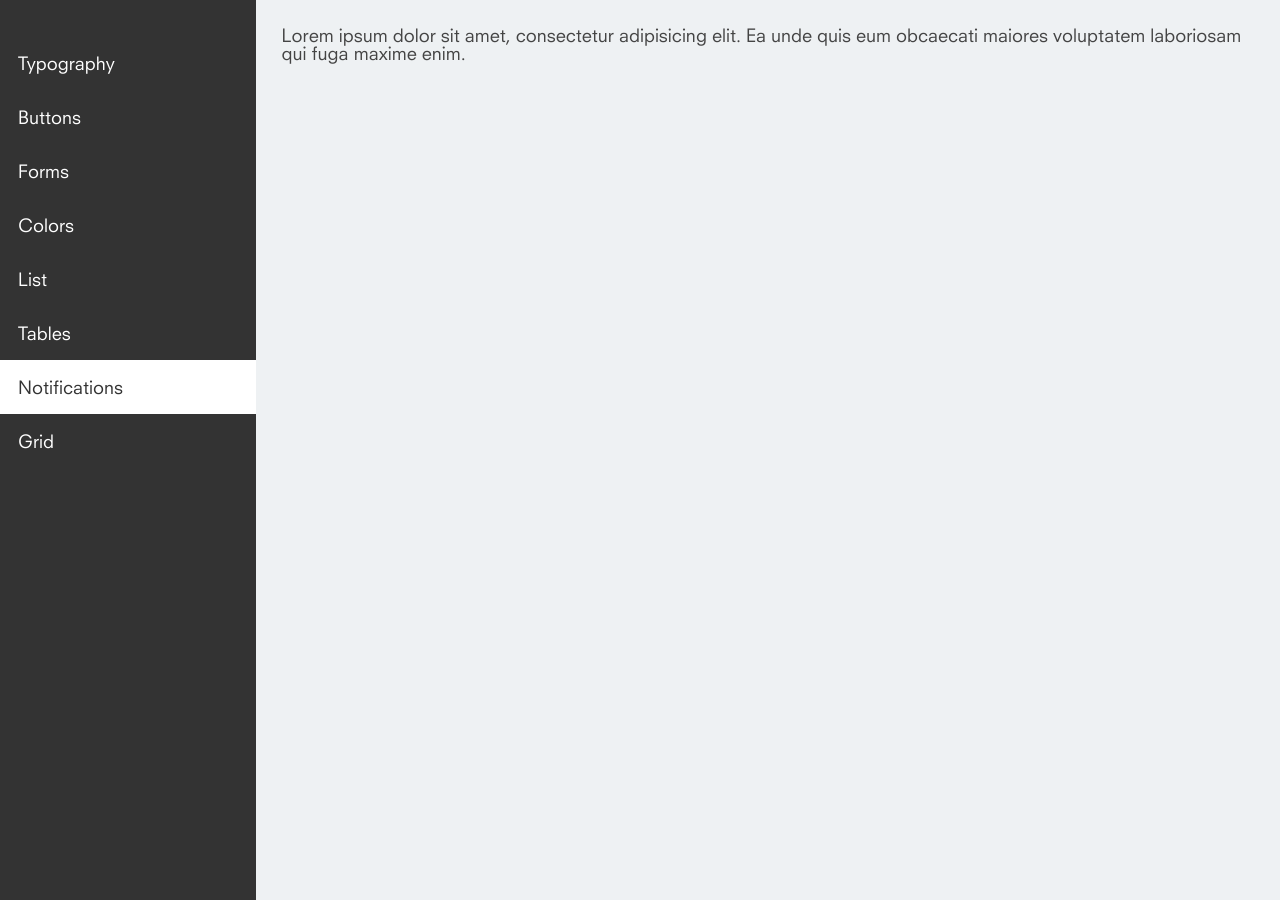
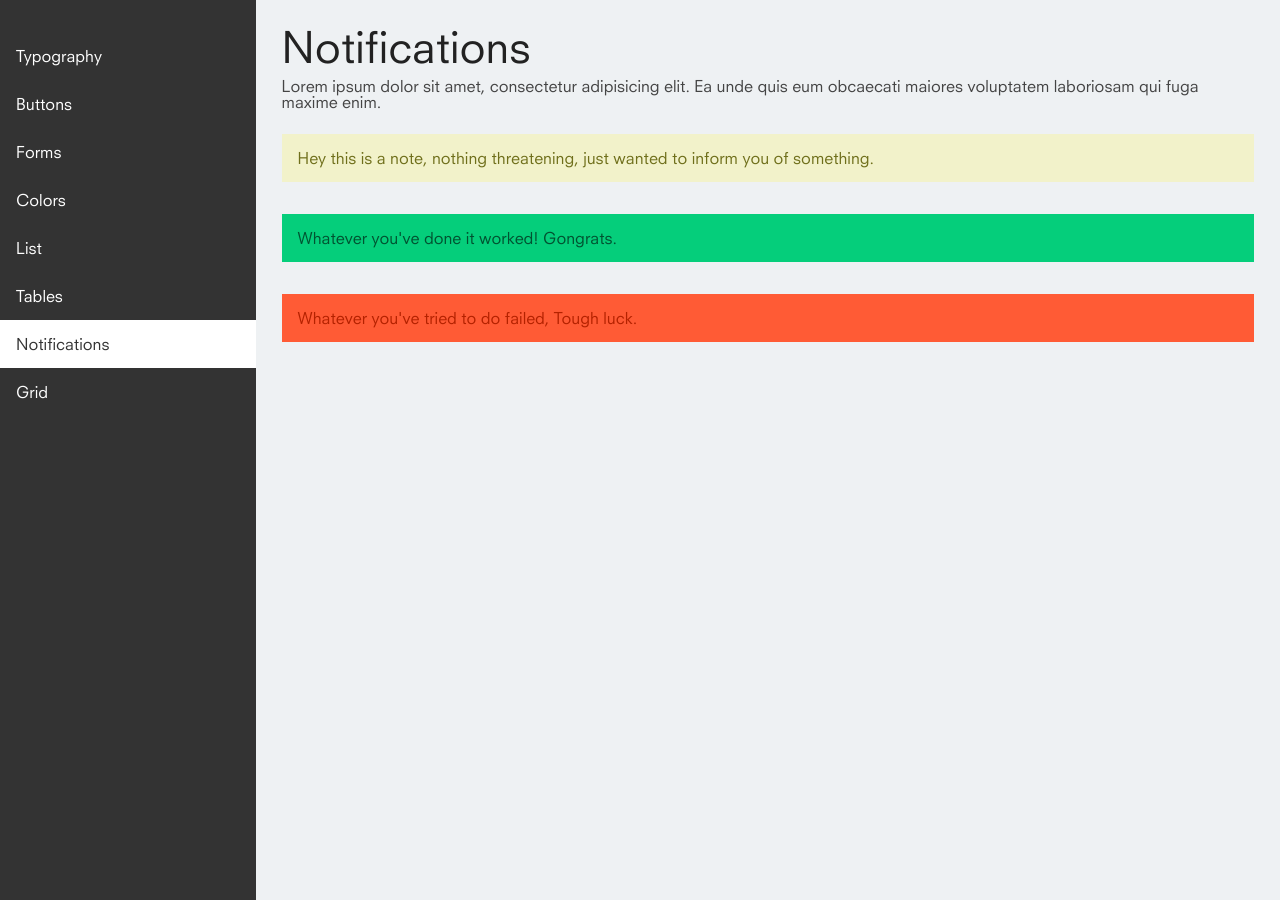
Before and after one commit to EMT/patterns, a Jekyll site: the page built from notifications.html, in a window 1280 px wide. Built offline with Jekyll 4.4.1, drawn with Linux system fonts in a browser that asks for light colours.

Commit message:
Notifications

```diff
--- a/main.css
+++ b/main.css
@@ -134,6 +134,10 @@ table {
     height: 100px;
     background: black; }
 
+body {
+  background: #eef1f3;
+  font-family: 'Neuzeit'; }
+
 .inner {
   width: 80%;
   margin-left: 20%;
@@ -205,7 +209,7 @@ pre code {
  *
  */
 html {
-  font: normal 112.5%/1.65 serif; }
+  font: normal 100%/1.65 serif; }
 
 body {
   -webkit-hyphens: auto;
@@ -217,6 +221,12 @@ body {
 
 small {
   font-size: 65%; }
+
+em {
+  font-style: italic; }
+
+strong {
+  font-weight: bold; }
 
 h1, h2, h3, h4, h5, h6 {
   text-rendering: optimizeLegibility;
@@ -544,9 +554,21 @@ label {
 .button:hover {
   background: #eebd07; }
 
-body {
-  background: #eef1f3;
-  font-family: 'Neuzeit'; }
+.msg {
+  margin: 0 0 2em;
+  padding: 1em; }
+
+.msg.note {
+  background-color: #f2f2ca;
+  color: #6f6f1b; }
+
+.msg.success {
+  background-color: #05ce7b;
+  color: #025231; }
+
+.msg.warning {
+  background-color: #ff5b35;
+  color: #b42200; }
 
 .color-block {
   width: 30%;
--- a/notifications.html
+++ b/notifications.html
@@ -2,8 +2,21 @@
 layout: default
 ---
 	<section class="lists">
+		<h2>Notifications</h2>
 		<p>
 			Lorem ipsum dolor sit amet, consectetur adipisicing elit. Ea unde quis eum obcaecati maiores voluptatem laboriosam qui fuga maxime enim.
 		</p>
 
+		<p class="msg note">
+				Hey this is a note, nothing threatening, just wanted to inform you of something.
+		</p>
+
+		<p class="msg success">
+				Whatever you've done it worked! Gongrats.
+		</p>
+
+		<p class="msg warning">
+				Whatever you've tried to do failed, Tough luck.
+		</p>
+
 	</section>
--- a/scss/modules/elements/_all.scss
+++ b/scss/modules/elements/_all.scss
@@ -6,3 +6,4 @@
 @import 'list';
 @import 'headings';
 @import 'messages';
+@import 'notifications';
--- a/scss/temp/_color-patterns.scss
+++ b/scss/temp/_color-patterns.scss
@@ -1,10 +1,4 @@
 // Generic Template Layout
-
-body {
-	background: rgb(238, 241, 243);
-	font-family: 'Neuzeit';
-}
-
 
 // Sizing is good, currently using a basic grid system
 // until we can decide on a layout to use across the pattern library
```
Also changed, not shown: scss/base/_structure.scss (+7 -0 lines), scss/base/_typography.scss (+11 -0 lines), scss/modules/elements/_notifications.scss (added, +19 -0 lines).
